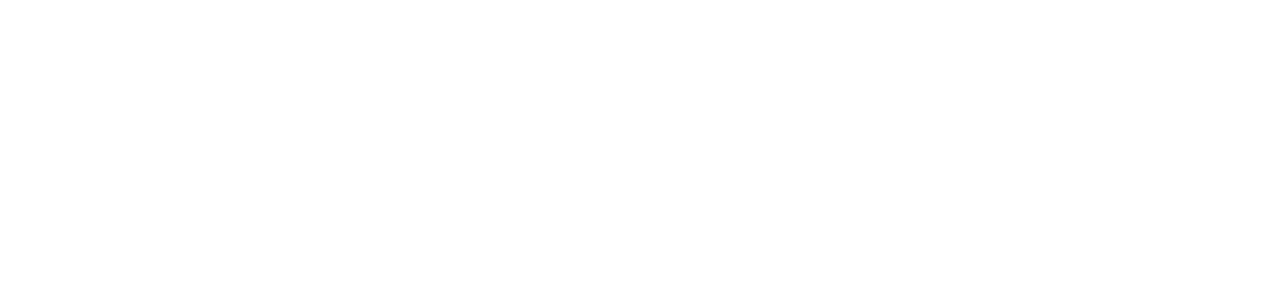
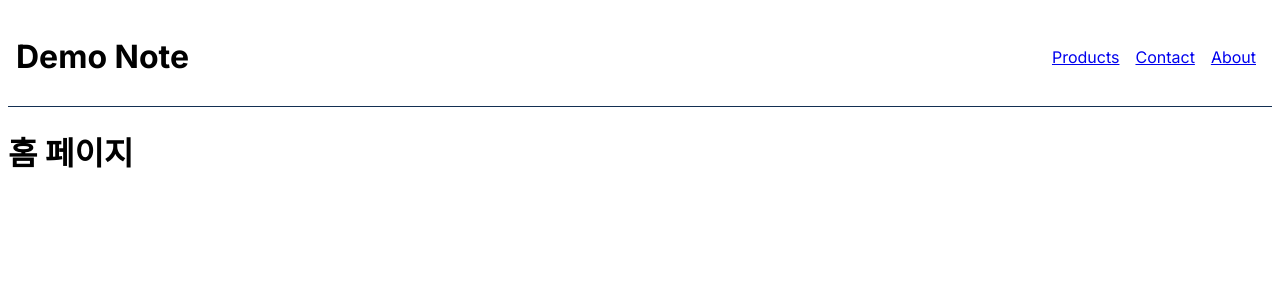
Before and after one commit to TaehwanGo/dream-nextjs, a Next.js app in the folder note/: page / in a window 1280 px wide. Before the commit this address had no page. Shown: the top 300 px of the page. Built offline with nearby package versions, Linux system fonts and the light colour scheme.

Commit message:
4.15 Link

```diff
--- a/note/src/app/layout.tsx
+++ b/note/src/app/layout.tsx
@@ -1,3 +1,4 @@
+import Link from "next/link";
 import styles from "./layout.module.css";
 import { Inter } from "next/font/google";
 
@@ -19,8 +20,9 @@
         <header className={styles.header}>
           <h1>Demo Note</h1>
           <nav className={styles.nav}>
-            <a href="">Contact</a>
-            <a href="">About</a>
+            <Link href="/products">Products</Link>
+            <Link href="/contact">Contact</Link>
+            <Link href="/about">About</Link>
           </nav>
         </header>
         {children}
--- a/note/src/app/page.tsx
+++ b/note/src/app/page.tsx
@@ -1,7 +1,3 @@
-import Image from "next/image";
-import { notFound } from "next/navigation";
-
 export default function Home() {
-  notFound();
   return <h1>홈 페이지</h1>;
 }
--- a/note/src/app/products/layout.tsx
+++ b/note/src/app/products/layout.tsx
@@ -1,3 +1,4 @@
+import Link from "next/link";
 import styles from "./layout.module.css";
 
 export default function ProductsLayout({
@@ -8,8 +9,8 @@
   return (
     <>
       <nav className={styles.category}>
-        <a href="">여성옷</a>
-        <a href="">남성옷</a>
+        <Link href="/products/woman">여성옷</Link>
+        <Link href="/products/man">남성옷</Link>
       </nav>
       <section className={styles.product}>{children}</section>
     </>
```
Also changed, not shown: 1 other file (tests, documents, lock files or other folders).
